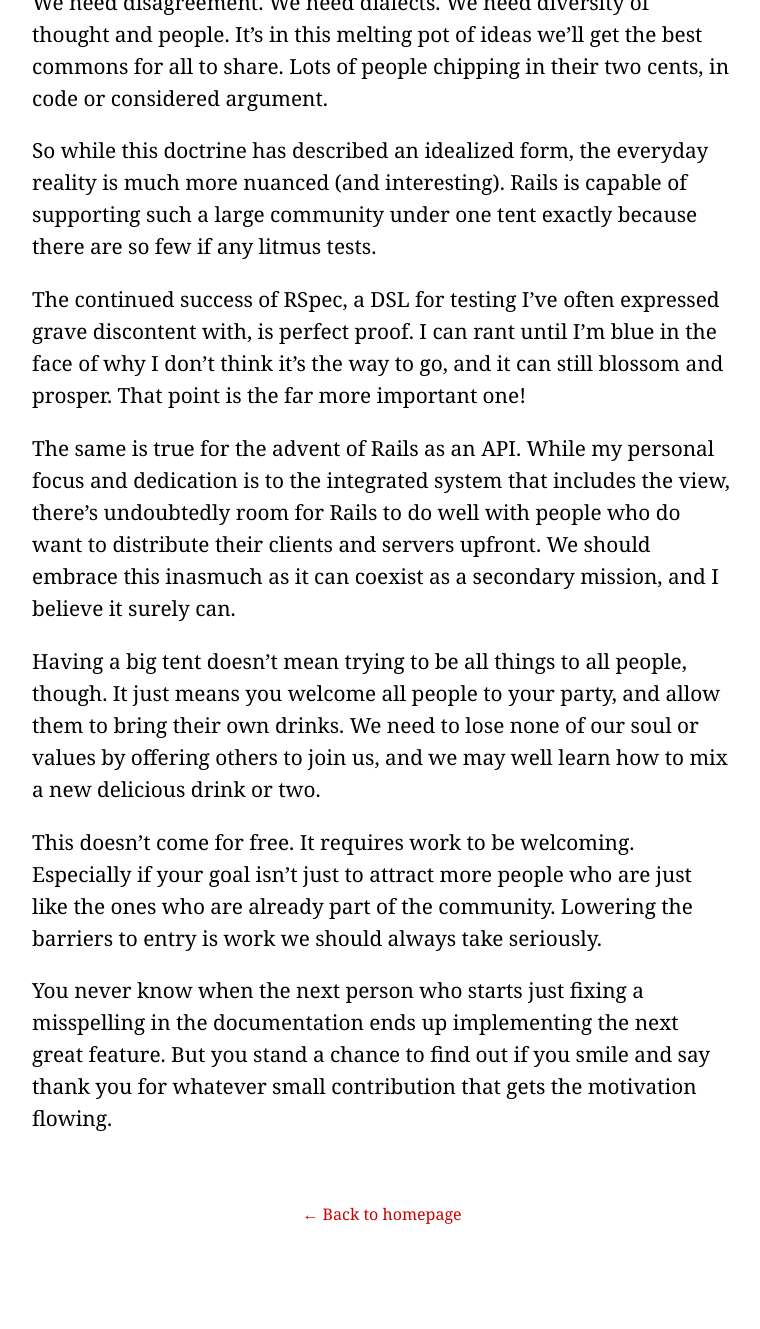
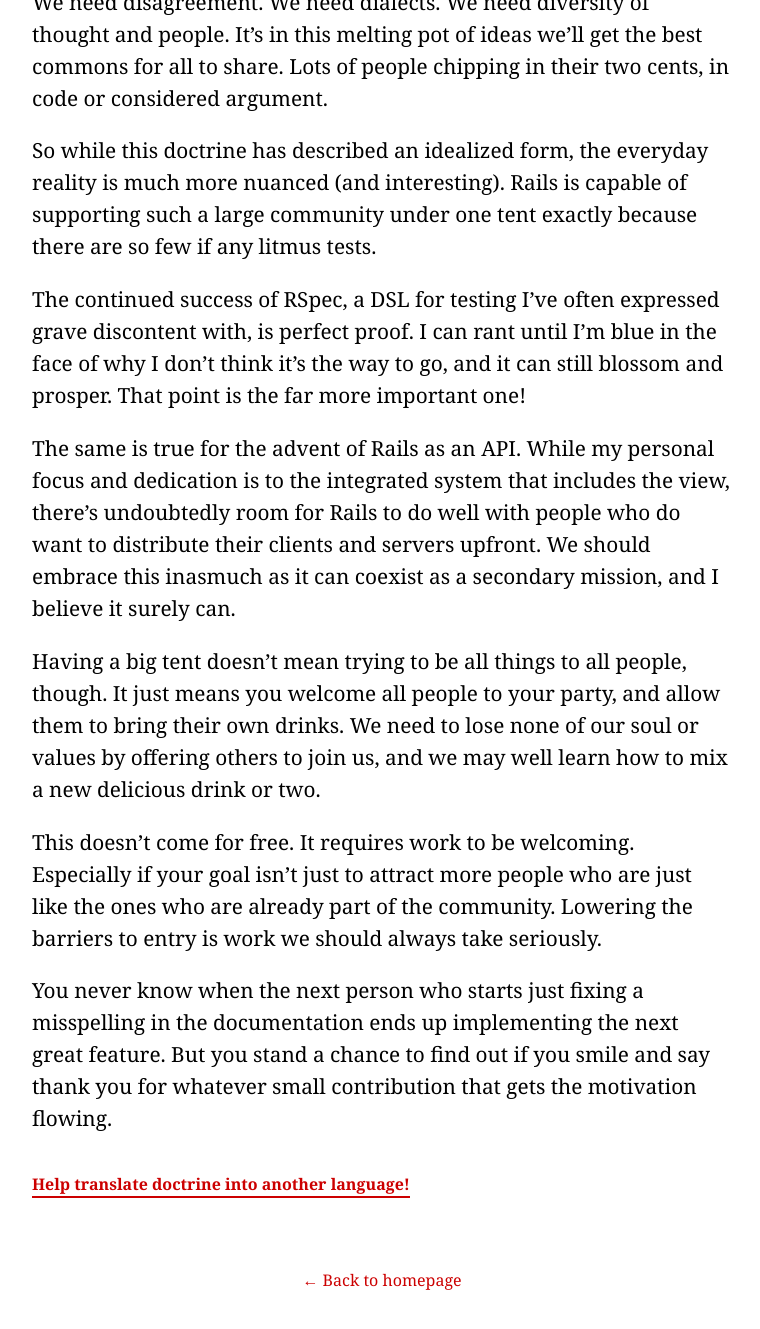
Before and after one commit to rails/homepage, a Jekyll site: the page built from doctrine.html, in a window 1280 px wide and 1400 px high, scrolled down 20484 px. Shown: the top 1329 px of the window, without its empty margins (258-1018 px from the left). Built offline with Jekyll 4.4.1, drawn with Linux system fonts in a browser that asks for light colours.

Commit message:
Added help translate section

```diff
--- a/_layouts/doctrine.html
+++ b/_layouts/doctrine.html
@@ -25,6 +25,10 @@
 {{ content }}
 
 <section>
+  <a class="help__translate" href="https://github.com/rails/homepage" target="_blank">Help translate doctrine into another language!</a>
+</section>
+
+<section>
   <p class="back">
     <a href="/">&larr; Back to homepage</a>
   </p>
--- a/style.css
+++ b/style.css
@@ -260,6 +260,13 @@
   padding: 0rem 1.2rem;
 }
 
+.help__translate {
+  padding-bottom: 1px;
+  font-weight: bold;
+  font-size: 16px;
+  border-bottom: 2px solid #cc0000;
+}
+
 /*----------------------------------------------------
 RESPONSIVE CSS
 ----------------------------------------------------*/
```
